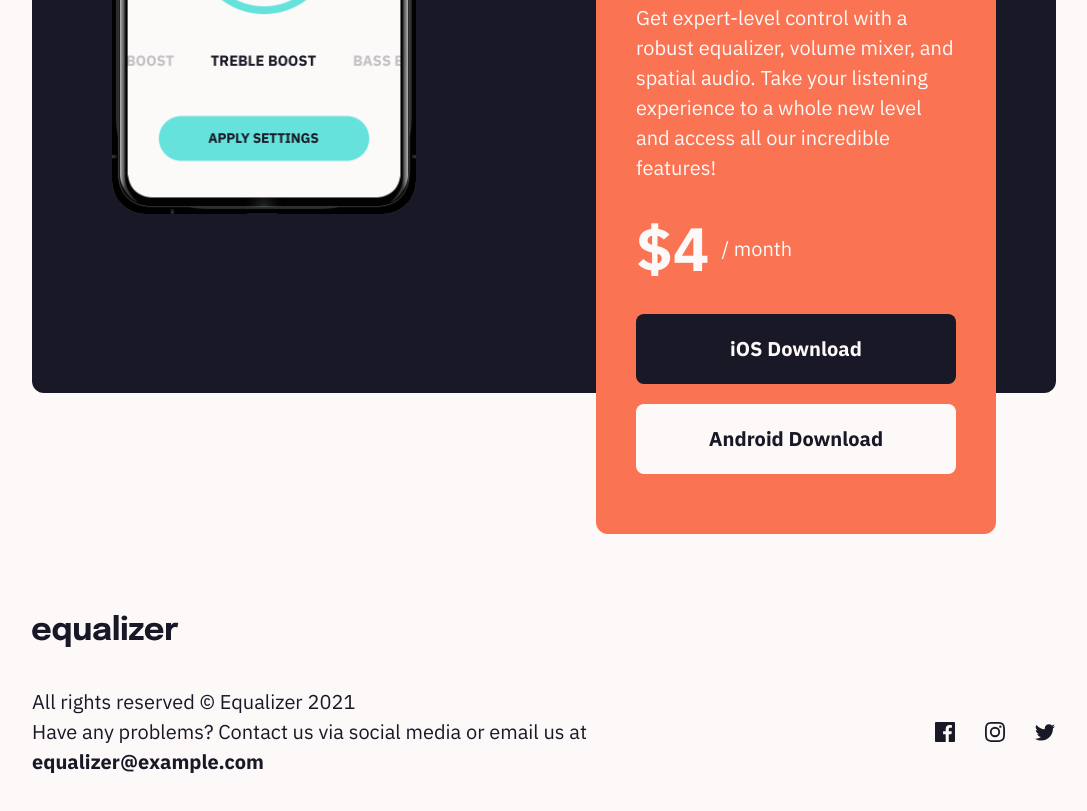
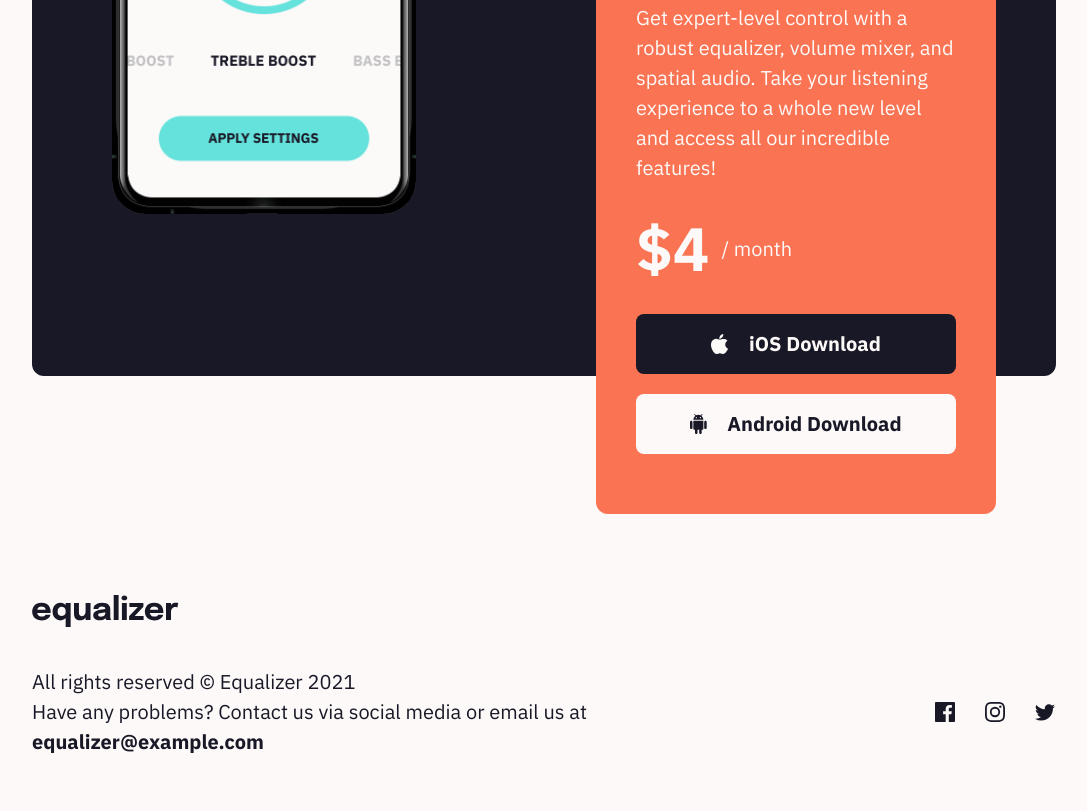
Before and after one commit to AlexKMarshall/equalizer-landing-page, a website built with Vite: page index.html in a window 1280 px wide. Shown: the part 877-1688 px from the top of the page, without its empty margins (96-1183 px from the left). Built offline with nearby package versions, Linux system fonts and the light colour scheme; files whose address does not match are found by name.

Commit message:
add icons

```diff
--- a/index.html
+++ b/index.html
@@ -63,13 +63,25 @@
               <span class="text-4xl font-bold">$4</span> / month
             </p>
             <button
-              class="rounded-lg bg-black p-s font-bold text-white hover:bg-cyan"
+              class="inline-flex items-center justify-center gap-s rounded-lg bg-black p-s font-bold leading-none text-white hover:bg-cyan"
             >
+              <svg width="18" height="20" xmlns="http://www.w3.org/2000/svg">
+                <path
+                  d="M12.683 4.681c1.359 0 2.798.745 3.821 2.029-3.356 1.851-2.812 6.674.58 7.965-.467 1.04-.69 1.504-1.292 2.425-.839 1.285-2.02 2.886-3.486 2.897-1.302.014-1.637-.852-3.403-.842-1.766.009-2.134.857-3.437.845C4 19.987 2.88 18.542 2.042 17.257-.302 13.667-.549 9.45.897 7.207c1.029-1.592 2.651-2.523 4.175-2.523 1.551 0 2.527.856 3.812.856 1.247 0 2.005-.859 3.8-.859ZM12.291 0c.178 1.215-.315 2.405-.968 3.246-.697.904-1.901 1.603-3.066 1.566-.213-1.163.332-2.36.995-3.167C9.978.756 11.224.074 12.291 0Z"
+                  fill="#FCFAF9"
+                />
+              </svg>
               iOS Download
             </button>
             <button
-              class="rounded-lg bg-white p-s font-bold text-black hover:bg-yellow"
+              class="inline-flex items-center justify-center gap-s rounded-lg bg-white p-s font-bold leading-none text-black hover:bg-yellow"
             >
+              <svg width="17" height="20" xmlns="http://www.w3.org/2000/svg">
+                <path
+                  d="M13.362 6.638v8.35c0 .502-.334.836-.836.836h-.836v2.924c0 .669-.583 1.252-1.251 1.252-.67 0-1.252-.583-1.252-1.252v-2.924H7.515v2.924c0 .669-.583 1.252-1.252 1.252s-1.252-.583-1.252-1.252v-2.924h-.836c-.501 0-.836-.334-.836-.835v-8.35h10.023Zm2.088 0c.669 0 1.252.586 1.252 1.251v5.848c0 .668-.583 1.252-1.252 1.252s-1.252-.584-1.252-1.252V7.889c0-.665.583-1.25 1.252-1.25Zm-14.198 0c.669 0 1.252.586 1.252 1.251v5.848c0 .668-.583 1.252-1.252 1.252S0 14.405 0 13.737V7.889c0-.665.583-1.25 1.252-1.25ZM11.776.126a.4.4 0 0 1 .583 0 .401.401 0 0 1 0 .583l-1.085 1.084c.35.234.667.52.942.846.66.782 1.081 1.8 1.139 2.902l.002.034c.003.075.005.15.005.227H3.34c0-.076.002-.152.006-.227l.002-.034a4.908 4.908 0 0 1 1.138-2.902 4.52 4.52 0 0 1 .942-.846L4.343.71a.4.4 0 0 1 0-.583.4.4 0 0 1 .583 0l1.12 1.118.053.051c.664-.333 1.41-.499 2.24-.5h.024c.83.001 1.575.167 2.24.5l.052-.051ZM6.262 3.09a.626.626 0 1 0 0 1.252.626.626 0 0 0 0-1.252Zm4.178 0a.626.626 0 1 0 0 1.252.626.626 0 0 0 0-1.252Z"
+                  fill="#191826"
+                />
+              </svg>
               Android Download
             </button>
           </div>
@@ -97,31 +109,56 @@
         </div>
         <ul class="items-center cluster-m">
           <li>
-            <a href="#"
-              ><img
-                src="/assets/icon-facebook.svg"
-                alt="Facebook"
+            <a
+              href="#"
+              aria-label="Facebook"
+              class="outline-offset-4 hover:text-orange focus-visible:text-orange"
+              ><svg
                 width="20"
                 height="20"
-            /></a>
+                xmlns="http://www.w3.org/2000/svg"
+                aria-hidden="true"
+              >
+                <path
+                  d="M18.896 0H1.104C.494 0 0 .494 0 1.104v17.793C0 19.506.494 20 1.104 20h9.58v-7.745H8.076V9.237h2.606V7.01c0-2.583 1.578-3.99 3.883-3.99 1.104 0 2.052.082 2.329.119v2.7h-1.598c-1.254 0-1.496.597-1.496 1.47v1.928h2.989l-.39 3.018h-2.6V20h5.098c.608 0 1.102-.494 1.102-1.104V1.104C20 .494 19.506 0 18.896 0Z"
+                  fill="currentColor"
+                /></svg
+            ></a>
           </li>
           <li>
-            <a href="#"
-              ><img
-                src="/assets/icon-instagram.svg"
-                alt="Instagram"
+            <a
+              href="#"
+              aria-label="Instagram"
+              class="outline-offset-4 hover:text-orange focus-visible:text-orange"
+              ><svg
+                aria-hidden="true"
                 width="20"
                 height="20"
-            /></a>
+                xmlns="http://www.w3.org/2000/svg"
+              >
+                <path
+                  d="M10 1.802c2.67 0 2.987.01 4.042.059 2.71.123 3.975 1.409 4.099 4.099.048 1.054.057 1.37.057 4.04 0 2.672-.01 2.988-.057 4.042-.124 2.687-1.387 3.975-4.1 4.099-1.054.048-1.37.058-4.041.058-2.67 0-2.987-.01-4.04-.058-2.718-.124-3.977-1.416-4.1-4.1-.048-1.054-.058-1.37-.058-4.041 0-2.67.01-2.986.058-4.04.124-2.69 1.387-3.977 4.1-4.1 1.054-.048 1.37-.058 4.04-.058ZM10 0C7.284 0 6.944.012 5.877.06 2.246.227.227 2.242.061 5.877.01 6.944 0 7.284 0 10s.012 3.057.06 4.123c.167 3.632 2.182 5.65 5.817 5.817 1.067.048 1.407.06 4.123.06s3.057-.012 4.123-.06c3.629-.167 5.652-2.182 5.816-5.817.05-1.066.061-1.407.061-4.123s-.012-3.056-.06-4.122C19.777 2.249 17.76.228 14.124.06 13.057.01 12.716 0 10 0Zm0 4.865a5.135 5.135 0 1 0 0 10.27 5.135 5.135 0 0 0 0-10.27Zm0 8.468a3.333 3.333 0 1 1 0-6.666 3.333 3.333 0 0 1 0 6.666Zm5.338-9.87a1.2 1.2 0 1 0 0 2.4 1.2 1.2 0 0 0 0-2.4Z"
+                  fill="currentColor"
+                /></svg
+            ></a>
           </li>
           <li>
-            <a href="#"
-              ><img
-                src="/assets/icon-twitter.svg"
-                alt="Twitter"
+            <a
+              href="#"
+              aria-label="Twitter"
+              class="outline-offset-4 hover:text-orange focus-visible:text-orange"
+              ><svg
                 width="20"
                 height="17"
-            /></a>
+                xmlns="http://www.w3.org/2000/svg"
+                aria-hidden="true"
+              >
+                <path
+                  d="M20 2.172a8.192 8.192 0 0 1-2.357.646 4.11 4.11 0 0 0 1.805-2.27 8.22 8.22 0 0 1-2.606.996A4.096 4.096 0 0 0 13.847.248c-2.65 0-4.596 2.472-3.998 5.037A11.648 11.648 0 0 1 1.392 1a4.109 4.109 0 0 0 1.27 5.478 4.086 4.086 0 0 1-1.858-.513c-.045 1.9 1.318 3.679 3.291 4.075a4.113 4.113 0 0 1-1.853.07 4.106 4.106 0 0 0 3.833 2.849A8.25 8.25 0 0 1 0 14.658a11.616 11.616 0 0 0 6.29 1.843c7.618 0 11.923-6.434 11.663-12.205A8.354 8.354 0 0 0 20 2.172Z"
+                  fill="currentColor"
+                />
+              </svg>
+            </a>
           </li>
         </ul>
       </div>
```
